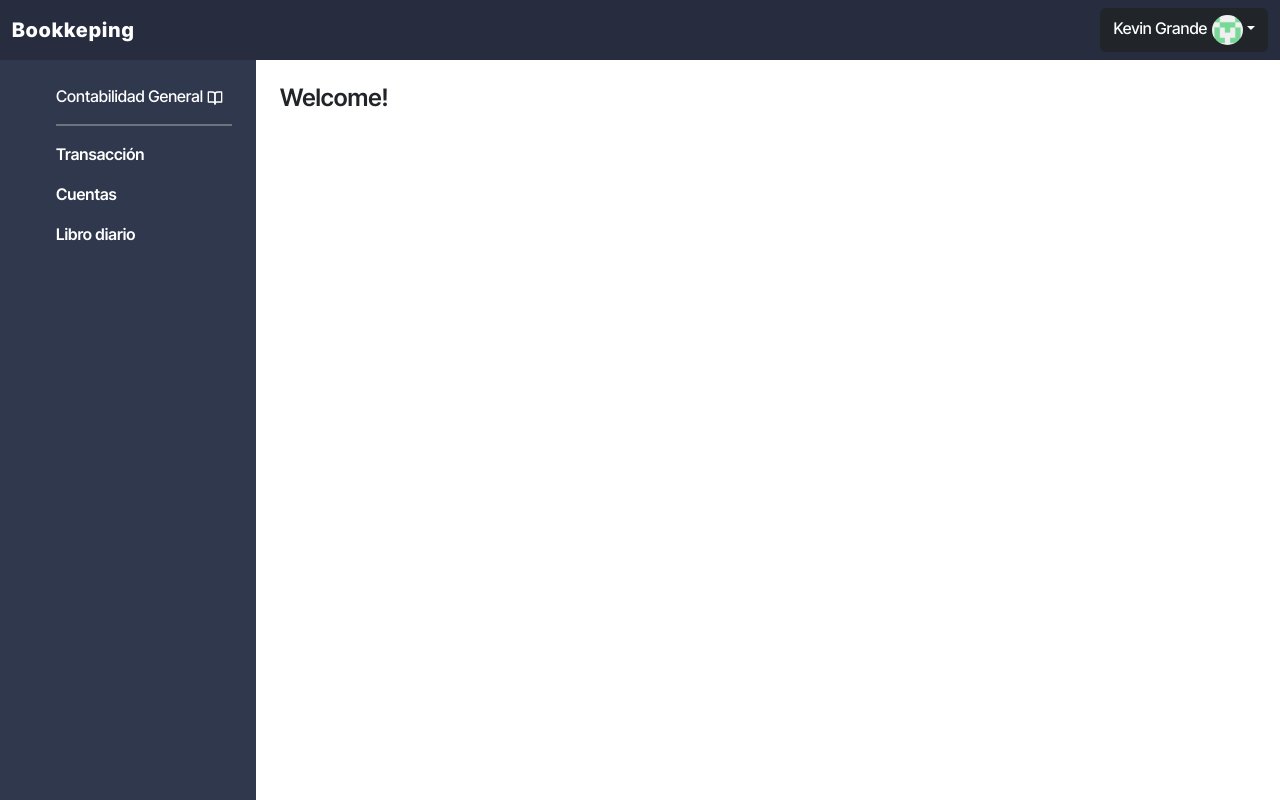
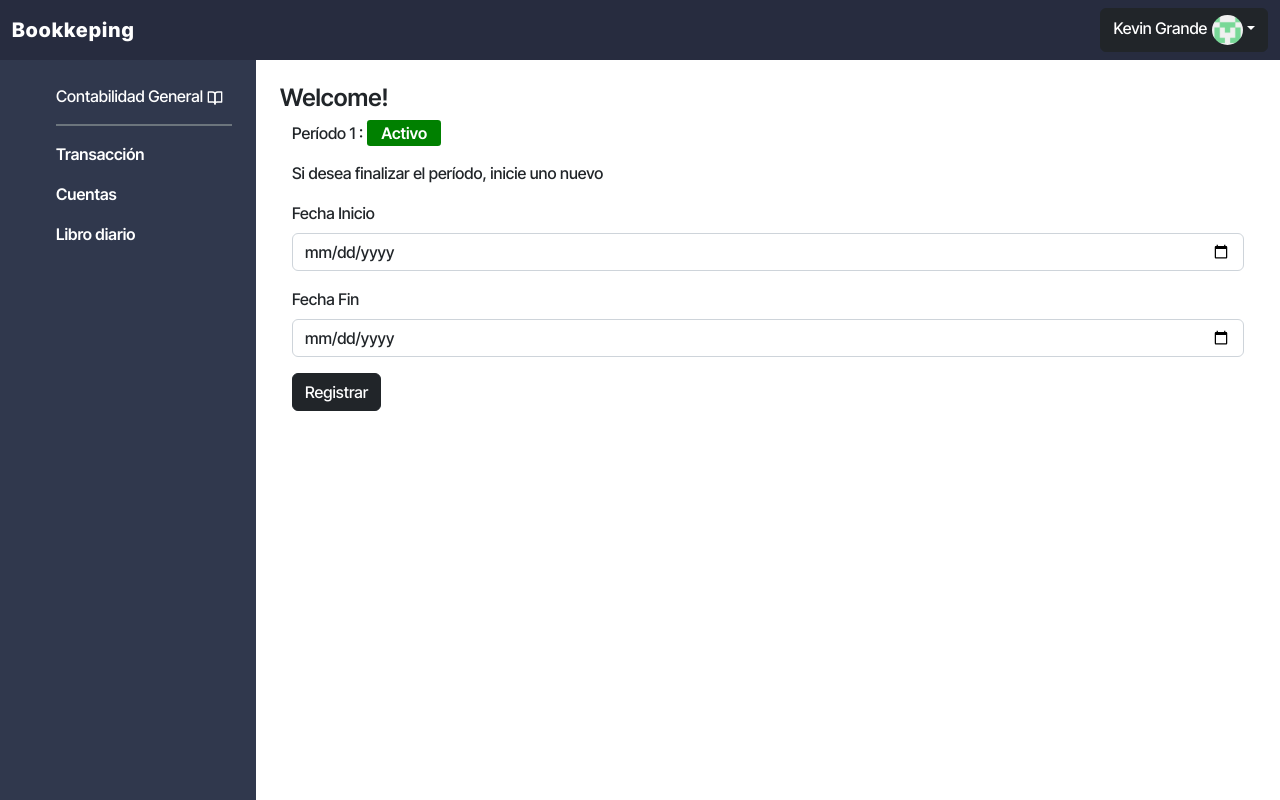
Before and after one commit to daiv05/proy_sic, a React (Create React App) app in the folder django/frontend/: page / in a window 1280 px wide. Built offline with nearby package versions, Linux system fonts and the light colour scheme.

Commit message:
version finalizada

```diff
--- a/django/frontend/src/components/Dashboard/Main/Home/Home.jsx
+++ b/django/frontend/src/components/Dashboard/Main/Home/Home.jsx
@@ -1,9 +1,90 @@
-import React from "react";
+import React, { useContext } from "react";
 import "./home.css";
+import axios from "axios";
+import withReactContent from "sweetalert2-react-content";
+import Swal from "sweetalert2";
+import SideBarContext from "../../../../context/sideBarContext";
+
 export default function Home() {
+  const { isOpen } = useContext(SideBarContext);
+  const onSubmit = (e) => {
+    e.preventDefault();
+    const MySwal = withReactContent(Swal);
+    const [fechainicio, fechafin] = [...new FormData(e.target).entries()];
+    axios
+      .post("/periodo/", {
+        fechainicio: fechainicio[1],
+        fechafin: fechafin[1],
+        activo: true,
+      })
+      .then(() => {
+        MySwal.fire({
+          icon: "success",
+          title: "Periodo registrado correctamente",
+        });
+      })
+      .catch((error) => {
+        MySwal.fire({
+          icon: "error",
+          title: "Oops...",
+          text: `Something went wrong`,
+        });
+      });
+    e.target.reset();
+  };
   return (
-    <section className="home-container p-4">
+    <section
+      className={isOpen ? "home-container p-4 z-index-3" : "home-container p-4"}
+    >
       <h1>Welcome! </h1>
+      <div className="container">
+        <p>
+          Período 1 :{" "}
+          <span
+            style={{
+              color: "white",
+              fontWeight: "600",
+              width: "100px",
+              padding: ".2rem .9rem",
+              borderRadius: ".2rem",
+              backgroundColor: "green",
+            }}
+          >
+            Activo
+          </span>
+        </p>
+        <p>Si desea finalizar el período, inicie uno nuevo</p>
+        <form onSubmit={onSubmit}>
+          <div className="mb-3">
+            <label htmlFor="exampleInputEmail1" className="form-label">
+              Fecha Inicio
+            </label>
+            <input
+              type="date"
+              className="form-control"
+              id="exampleInputEmail1"
+              aria-describedby="emailHelp"
+              required
+              name="fechainicio"
+            />
+          </div>
+          <div className="mb-3">
+            <label htmlFor="exampleInputPassword1" className="form-label">
+              Fecha Fin
+            </label>
+            <input
+              type="date"
+              className="form-control"
+              id="exampleInputPassword1"
+              name="fechafin"
+            />
+          </div>
+
+          <button type="submit" className="btn btn-dark">
+            Registrar
+          </button>
+        </form>
+      </div>
     </section>
   );
 }
--- a/django/frontend/src/components/Dashboard/Main/Home/home.css
+++ b/django/frontend/src/components/Dashboard/Main/Home/home.css
@@ -1,6 +1,5 @@
 .home-container {
   width: calc(100% - 16rem);
-  z-index: -2;
 }
 .home-container h1 {
   font-size: 1.5rem;
```
